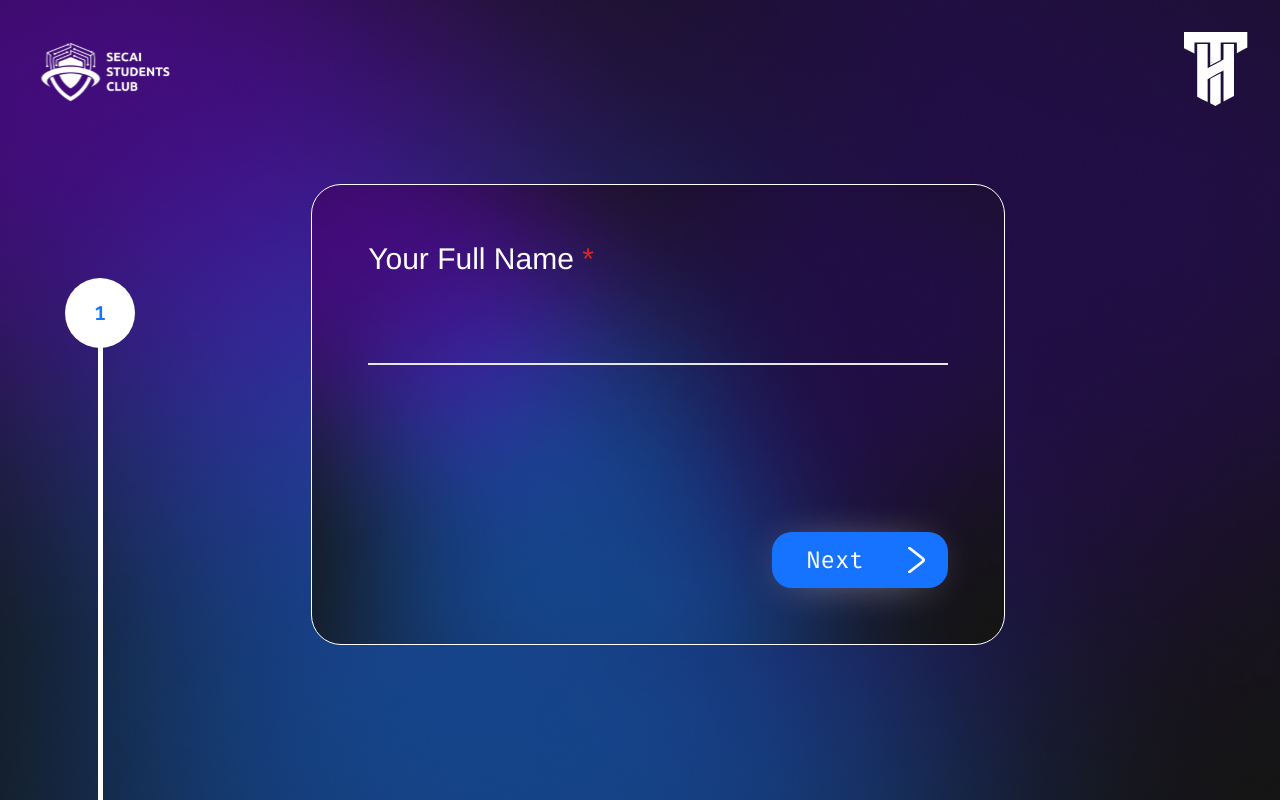
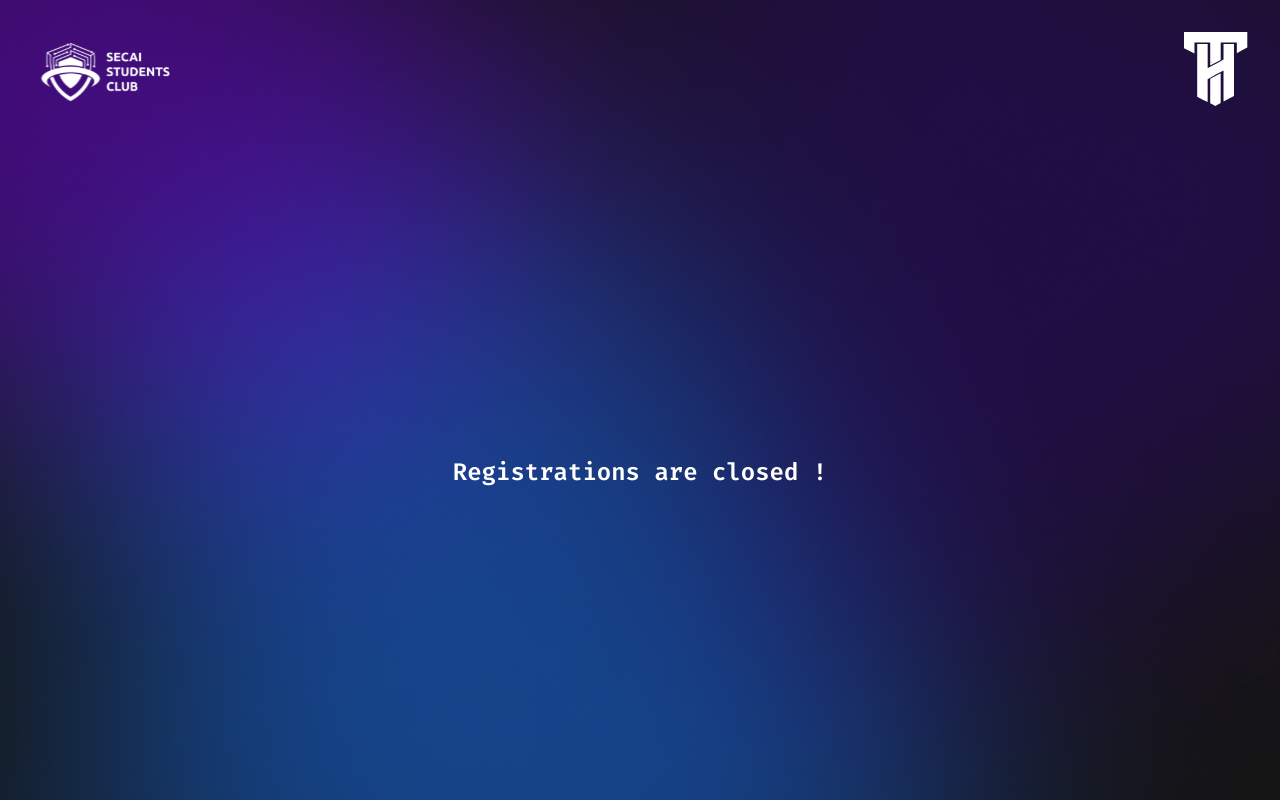
Before and after one commit to mohamedfrix/Hack-train-website, a React (Vite) app in the folder sec-ai-website/: page /registration in a window 1280 px wide. Built offline with nearby package versions, Linux system fonts and the light colour scheme.

Commit message:
registrations closing

```diff
--- a/sec-ai-website/src/App.jsx
+++ b/sec-ai-website/src/App.jsx
@@ -16,7 +16,7 @@ function App() {
         <Route  path="/" element={<Home />} />
         <Route path="/registration" element={<Registration />} />
         <Route path="/leaderb" element={<LeaderBoard />} />
-        <Route path="/submission_done" element={<SubmissionDone />} />
+        {/* <Route path="/submission_done" element={<SubmissionDone />} /> */}
       </Routes>
     </Router>
     </div>
--- a/sec-ai-website/src/Views/Registration.jsx
+++ b/sec-ai-website/src/Views/Registration.jsx
@@ -1,13 +1,28 @@
 import React from 'react'
-import MainReg from '../Components/Registration/MainReg'
+// import MainReg from '../Components/Registration/MainReg'
+import RegNavBar from "../Components/Registration/RegNavBar";
+import background_image from "../assets/backgrounds/background.jpg";
 
 
 
 
 function Registration() {
   return (
-    <div>
-      <MainReg/>
+    // <div>
+    //   <MainReg/>
+    // </div>
+    <div
+      className="flex flex-col
+                bg-cover bg-center bg-no-repeat
+                  h-screen
+                 "
+      style={{ backgroundImage: `url(${background_image})` }}
+    >
+      <RegNavBar />
+      <div className="text-2xl font-fira-code font-bold flex justify-center items-center h-full ">
+        {" "}
+        Registrations are closed !
+      </div>
     </div>
   )
 }
```
